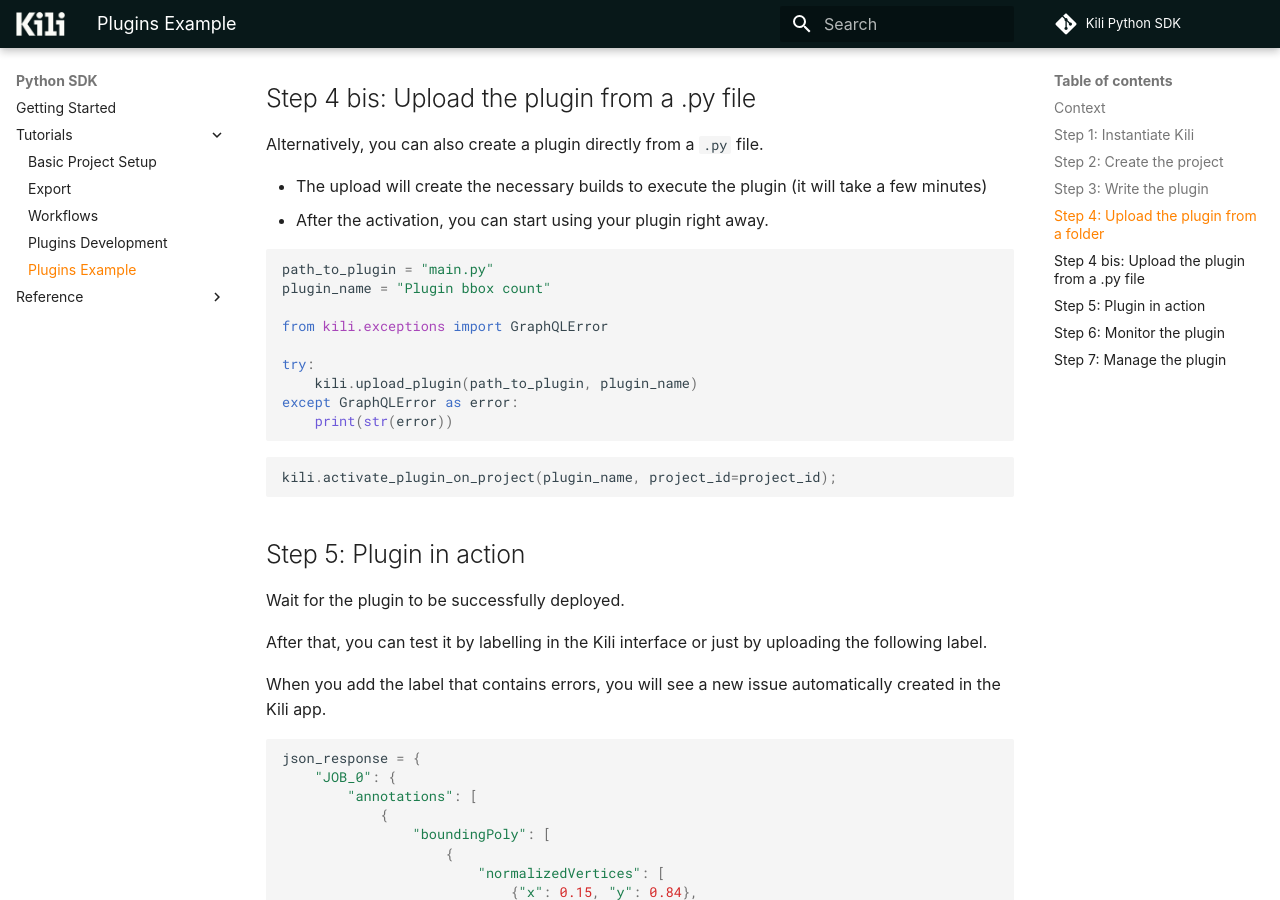
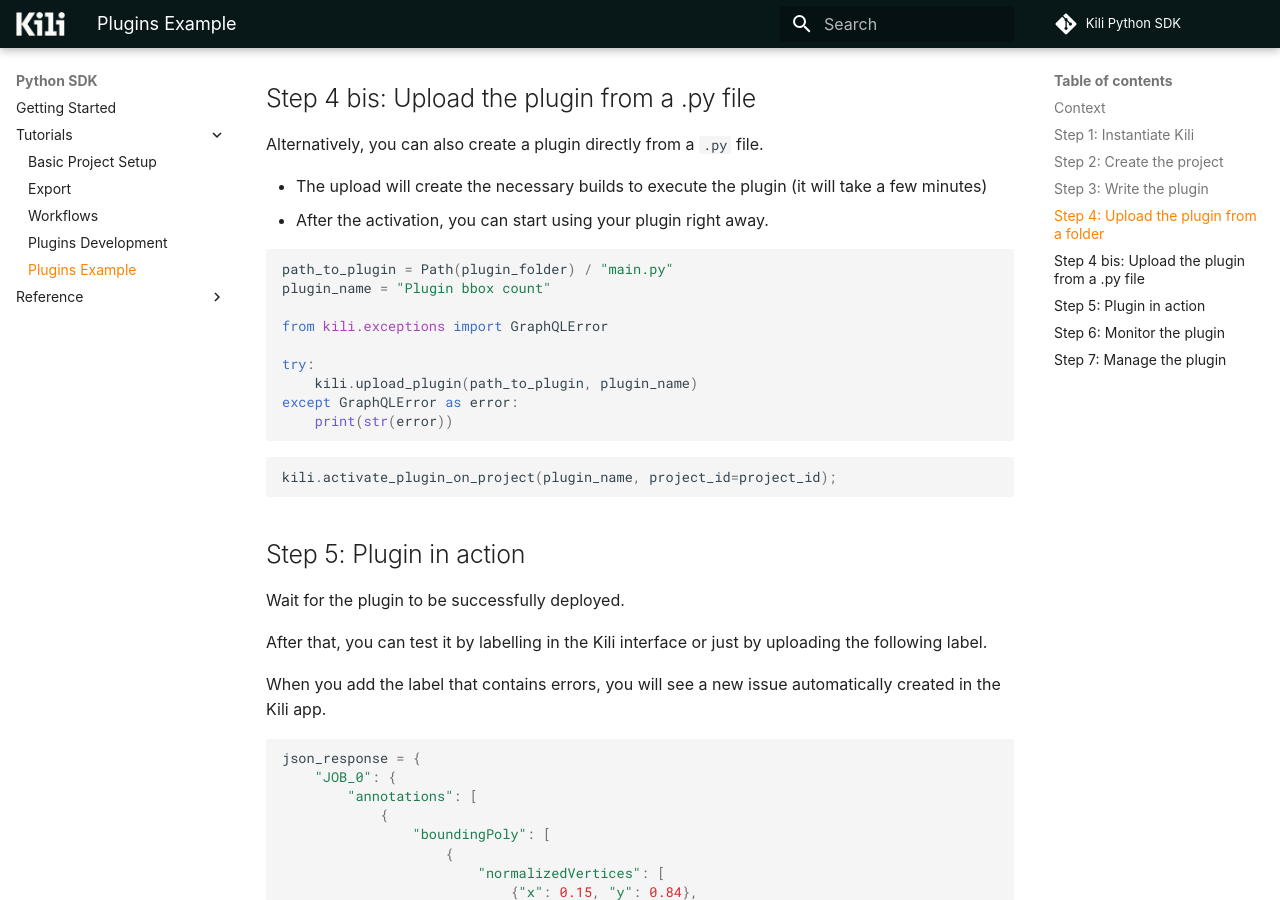
Before and after one commit to kili-technology/kili-python-sdk, an MkDocs documentation site: the page built from docs/sdk/tutorials/plugins_example.md, in a window 1280 px wide and 900 px high, scrolled down 4405 px. Built offline with MkDocs 1.6.1 and Material for MkDocs 9.7.7, drawn with Linux system fonts in a browser that asks for light colours; some web fonts are replaced; comment, search, counter and statistics services are not loaded; the version menu is left out.

Commit message:
fix: path on notebook

````diff
--- a/docs/sdk/tutorials/plugins_example.md
+++ b/docs/sdk/tutorials/plugins_example.md
@@ -238,7 +238,7 @@
 
 
 ```python
-path_to_plugin = "main.py"
+path_to_plugin = Path(plugin_folder) / "main.py"
 plugin_name = "Plugin bbox count"
 
 from kili.exceptions import GraphQLError
````
Also changed, not shown: 1 other file.
